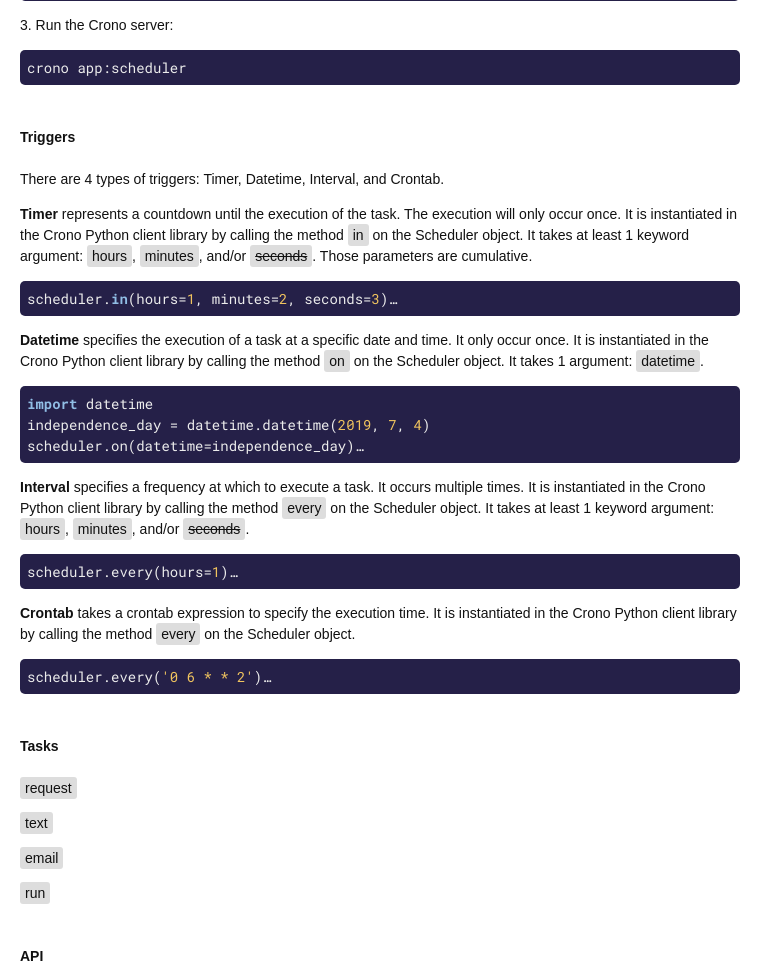
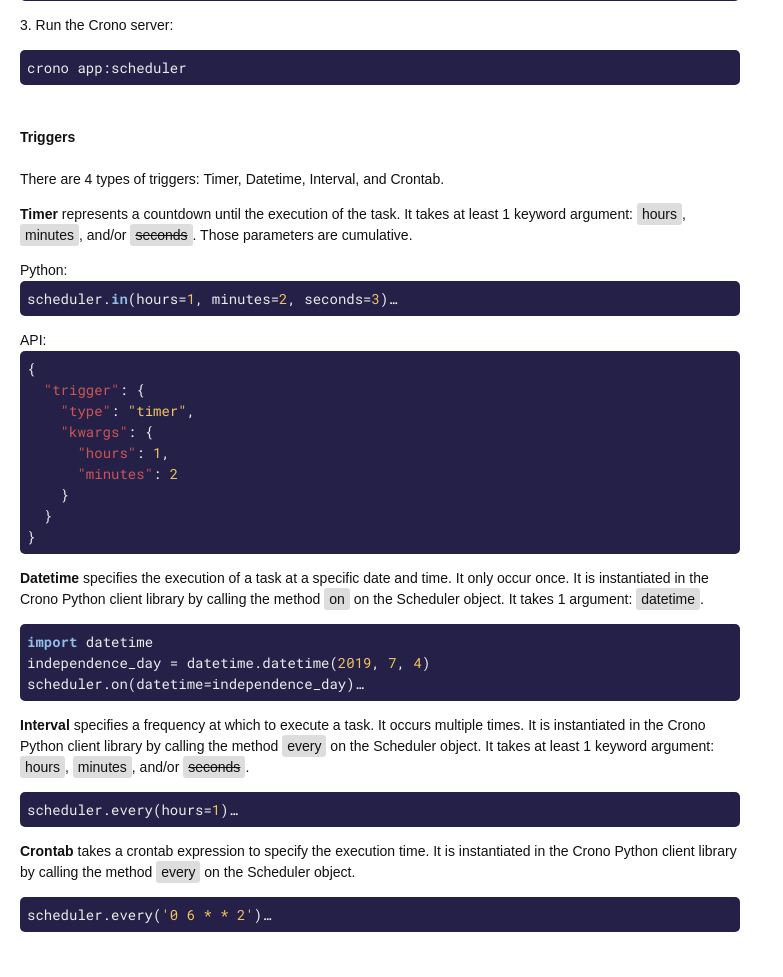
Before and after one commit to gduverger/crono, a Python web app: template api/templates/index.html in a window 1280 px wide. Shown: the part 1140-2117 px from the top of the page, without its empty margins (0-783 px from the left). Run offline with Jinja, Linux system fonts and the light colour scheme; the template is opened without the code that fills it, so the values that code supplies are empty; some libraries are stand-ins or nearby versions; some web fonts are replaced.

Commit message:
Timer doc

```diff
--- a/api/static/index.css
+++ b/api/static/index.css
@@ -56,6 +56,14 @@ p,
 	margin: 21px 0;
 }
 
+.tp {
+	margin-top: 14px;
+}
+
+.bp {
+	margin-bottom: 14px;
+}
+
 h1 {
 	font-size: 18px;
 }
--- a/api/templates/index.html
+++ b/api/templates/index.html
@@ -88,9 +88,21 @@ def hello(args, **kwargs):
 
 			<p>There are 4 types of triggers: Timer, Datetime, Interval, and Crontab.</p>
 
-			<p><b>Timer</b> represents a countdown until the execution of the task. The execution will only occur once. It is instantiated in the Crono Python client library by calling the method <code>in</code> on the Scheduler object. It takes at least 1 keyword argument: <code>hours</code>, <code>minutes</code>, and/or <s><code>seconds</code></s>. Those parameters are cumulative.</p>
+			<p><b>Timer</b> represents a countdown until the execution of the task. It takes at least 1 keyword argument: <code>hours</code>, <code>minutes</code>, and/or <s><code>seconds</code></s>. Those parameters are cumulative.</p>
 
-<pre><code class="python">scheduler.<b class="hljs-keyword-in">in</b>(hours=1, minutes=2, <s>seconds=3</s>)…</code></pre>
+Python:
+<pre class="bp"><code class="python">scheduler.<b class="hljs-keyword-in">in</b>(hours=1, minutes=2, <s>seconds=3</s>)…</code></pre>
+
+API:
+<pre><code class="json">{
+  "trigger": {
+    "type": "timer",
+    "kwargs": {
+      "hours": 1,
+      "minutes": 2
+    }
+  }
+}</code></pre>
 
 			<p><b>Datetime</b> specifies the execution of a task at a specific date and time. It only occur once. It is instantiated in the Crono Python client library by calling the method <code>on</code> on the Scheduler object. It takes 1 argument: <code>datetime</code>.</p>
 
```
